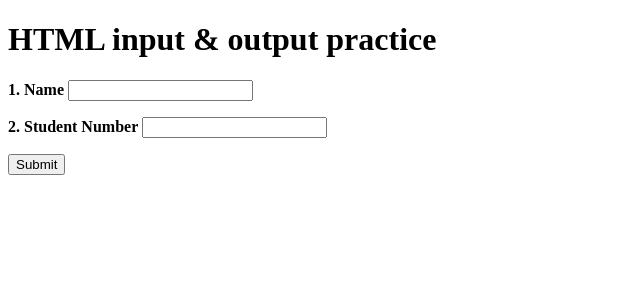
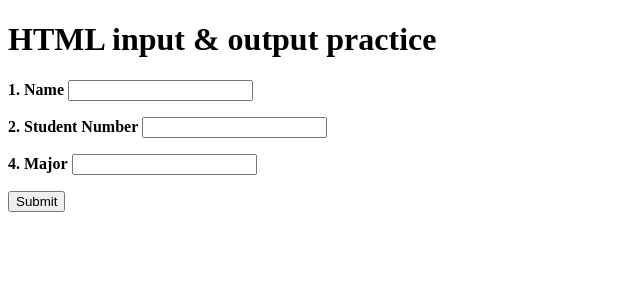
Before and after one commit to CSID-DGU/2023-2-OSSPrac-Osourgit-01, a Flask app: page / in a window 1280 px wide. Shown: the top 300 px of the page, without its empty margins (0-640 px from the left). Run offline with Flask 3, Linux system fonts and the light colour scheme.

Commit message:
최민:Major

```diff
--- a/teamwork03/main.py
+++ b/teamwork03/main.py
@@ -16,7 +16,7 @@ def result():
         # Gender Selection
 
         # Major
-
+        result['Major']=request.form.get('Major')
         # Programming Languages
 
 
--- a/teamwork03/templates/input.html
+++ b/teamwork03/templates/input.html
@@ -9,7 +9,7 @@
         <!-- Gender Selection -->
 
         <!-- Major -->
-
+        <p><b>4. Major</b> <input type='text' id='major' name='major' /></p>
         <!-- Programming Languages -->
 
         <button type='submit' name='submit' value='submit'>Submit</button>
```
